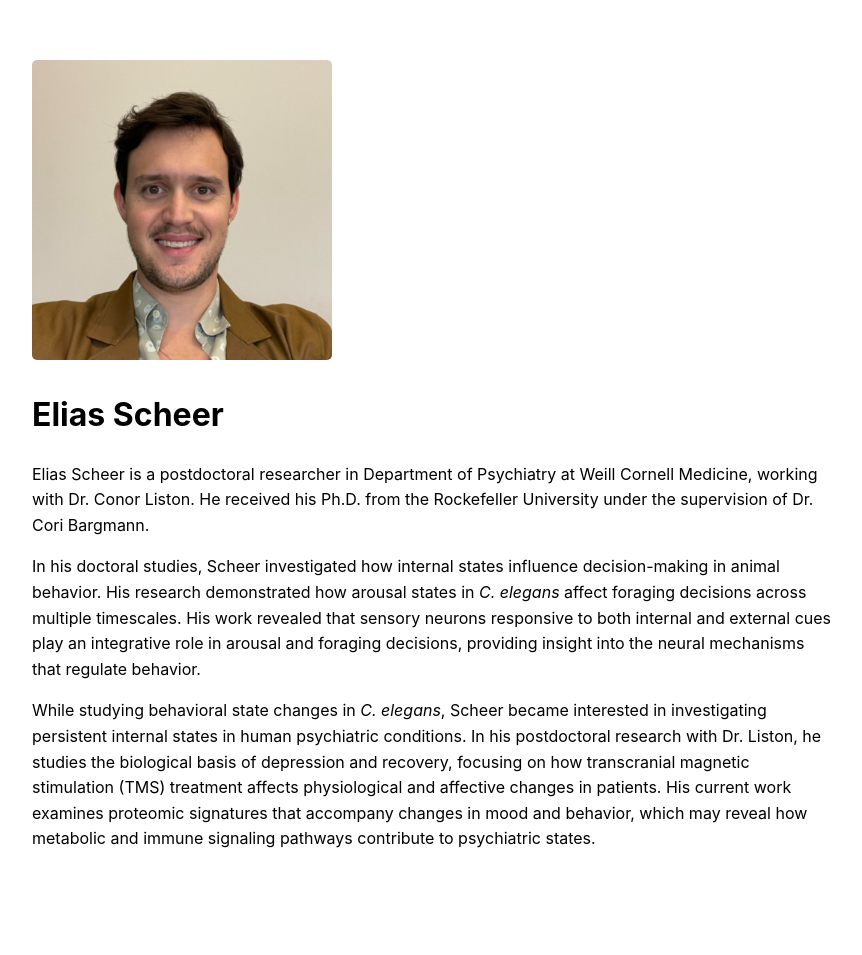
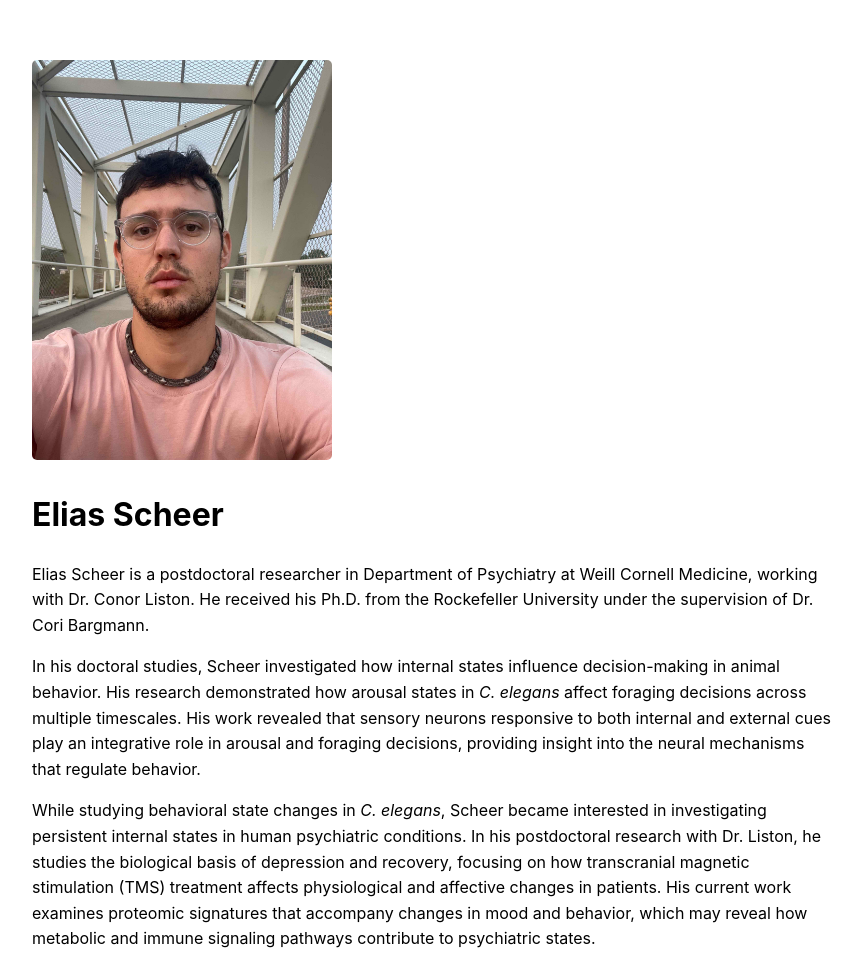
Before and after one commit to escheer/escheer.github.io, a plain HTML site: page index.html in a window 1280 px wide. Shown: the whole page, without its empty margins (208-1070 px from the left). Before the commit the page ends 928 px from the top, so only its background shows below. Drawn offline with Linux system fonts and the light colour scheme.

Commit message:
changed it back

```diff
--- a/index.html
+++ b/index.html
@@ -17,7 +17,7 @@
     </style>
 </head>
 <body>
-    <img src="linkedinprofpic.jpeg" alt="Elias Scheer">
+    <img src="IMG_4530.jpeg" alt="Elias Scheer">
     <h1>Elias Scheer</h1>
     <p>Elias Scheer is a postdoctoral researcher in Department of Psychiatry at Weill Cornell Medicine, working with Dr. Conor Liston. He received his Ph.D. from the Rockefeller University under the supervision of Dr. Cori Bargmann.</p>
 
```
